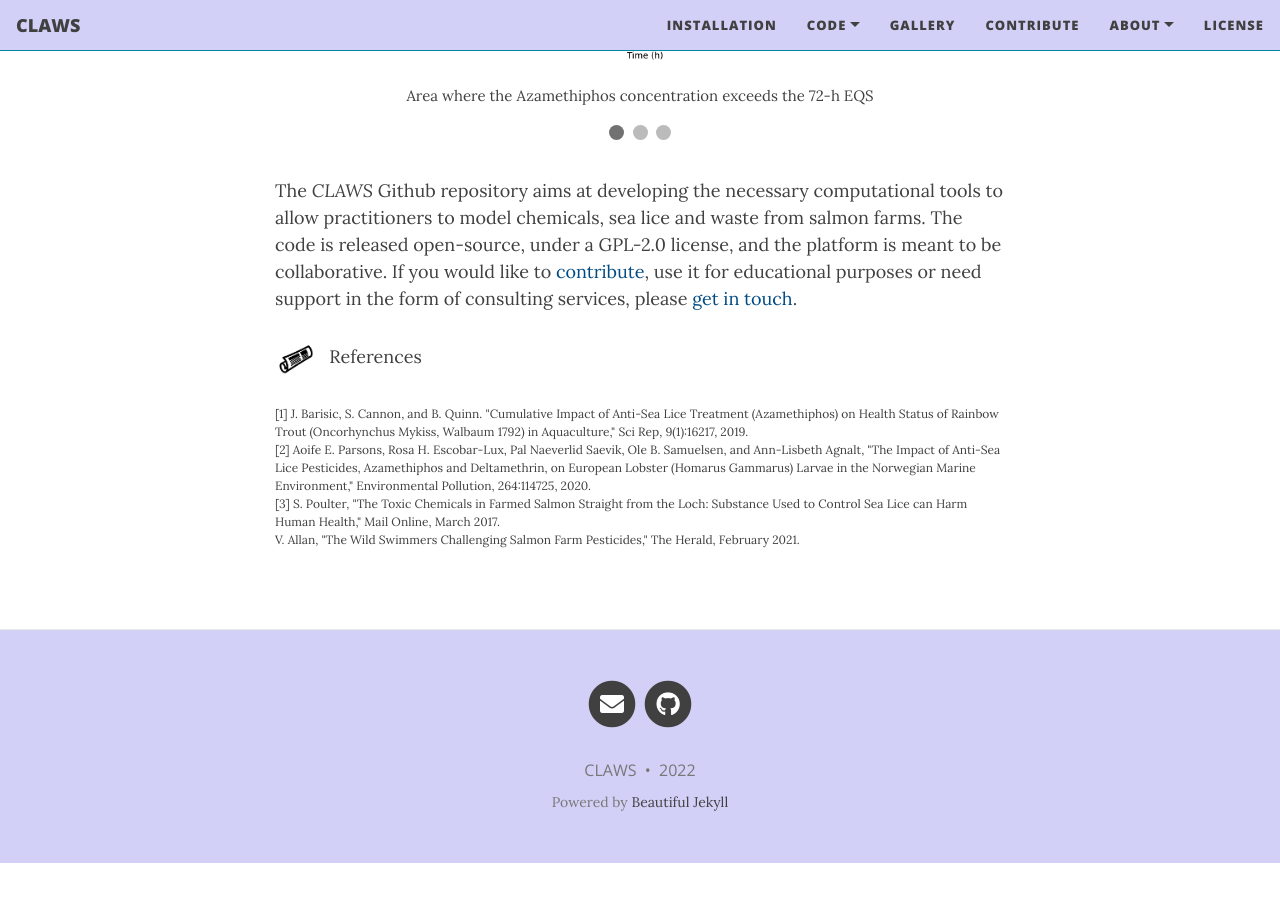
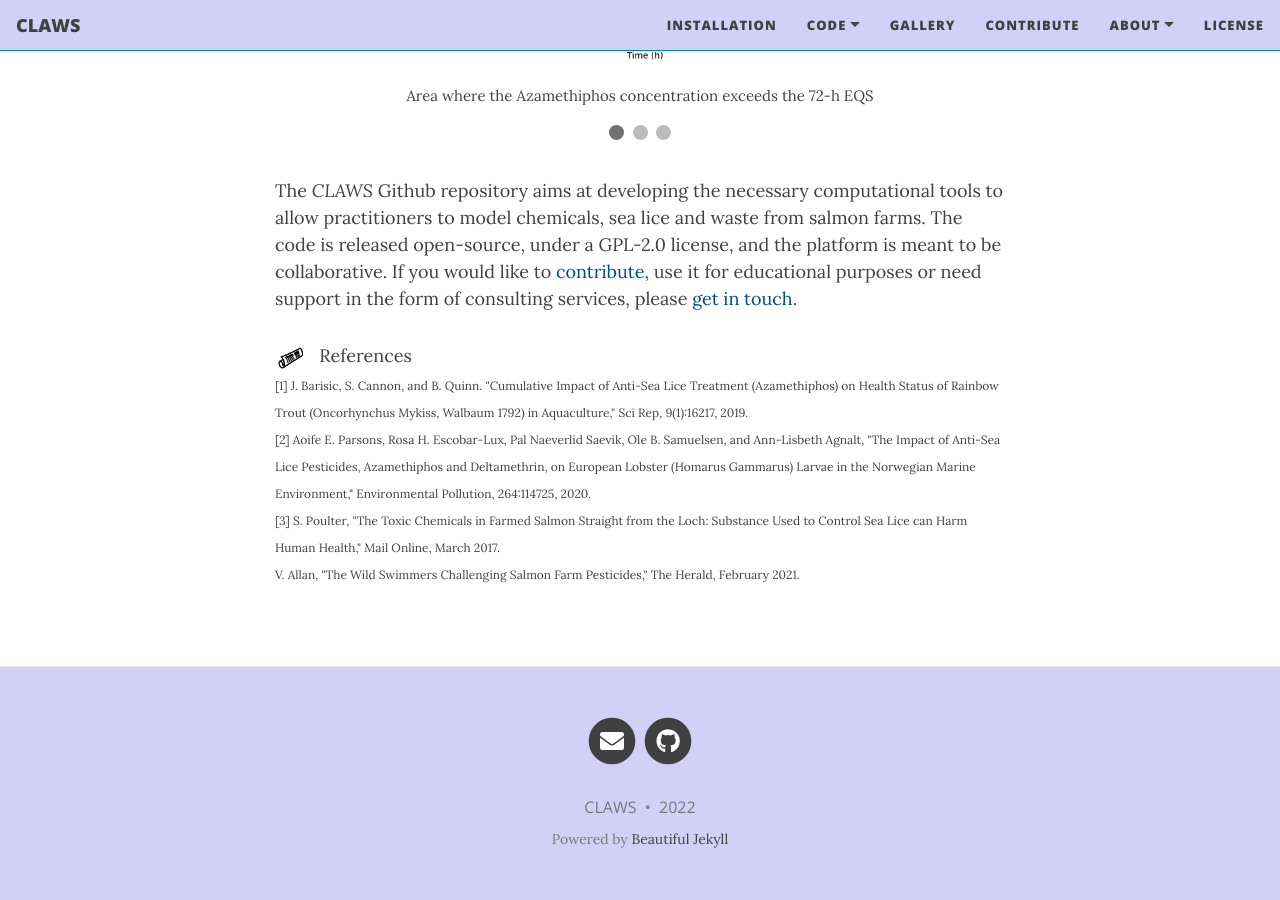
Before and after one commit to claws-scot/claws-scot.github.io, a Jekyll site: the page built from index.html, in a window 1280 px wide and 900 px high, scrolled down 710 px. Built offline with Jekyll 4.4.1, drawn with Linux system fonts in a browser that asks for light colours; nearby versions of some CDN libraries; the list of posts is cut into pages by our own code; before the commit the page ends 1573 px from its top, so only the background shows below that.

Commit message:
Editing web pages

```diff
--- a/index.html
+++ b/index.html
@@ -54,15 +54,16 @@ The use of chemical substances such as azamethiphos, deltamethrin, teflubenzuron
 The <i>CLAWS</i> Github repository aims at developing the necessary computational tools to allow practitioners to model chemicals, sea lice and waste from salmon farms. The code is released open-source, under a GPL-2.0 license, and the platform is meant to be collaborative. If you would like to <a href="https://claws-scot.github.io/contribute/">contribute</a>, use it for educational purposes or need support in the form of consulting services, please <a href="https://claws-scot.github.io/contact">get in touch</a>.
 </p>
 
-<p><img src="/docs/icons/publis.png" width="40"> &nbsp; References</p>
-<p style="font-size:12px">[1] J. Barisic, S. Cannon, and B. Quinn. "Cumulative Impact of Anti-Sea Lice Treatment (Azamethiphos) on Health Status of Rainbow Trout (Oncorhynchus Mykiss, Walbaum 1792) in Aquaculture," Sci Rep, 9(1):16217, 2019.
+<p><img src="/docs/icons/publis.png" width="30"> &nbsp; References
+<br>
+<span style="font-size:12px">[1] J. Barisic, S. Cannon, and B. Quinn. "Cumulative Impact of Anti-Sea Lice Treatment (Azamethiphos) on Health Status of Rainbow Trout (Oncorhynchus Mykiss, Walbaum 1792) in Aquaculture," Sci Rep, 9(1):16217, 2019.
 <br>
 [2] Aoife E. Parsons, Rosa H. Escobar-Lux, Pal Naeverlid Saevik, Ole B. Samuelsen, and Ann-Lisbeth Agnalt, "The Impact of Anti-Sea Lice Pesticides, Azamethiphos and Deltamethrin, on European Lobster (Homarus Gammarus) Larvae in the Norwegian Marine Environment," Environmental Pollution, 264:114725, 2020.
 <br>
 [3] S. Poulter, "The Toxic Chemicals in Farmed Salmon Straight from the Loch: Substance Used to
 Control Sea Lice can Harm Human Health," Mail Online, March 2017.
 <br>
-V. Allan, "The Wild Swimmers Challenging Salmon Farm Pesticides," The Herald, February 2021.</p>
+V. Allan, "The Wild Swimmers Challenging Salmon Farm Pesticides," The Herald, February 2021.</span></p>
 
 
 <!-- Javascript for the slideshow -->
```
